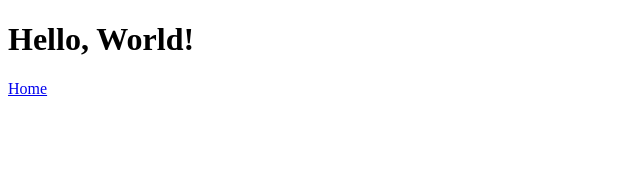
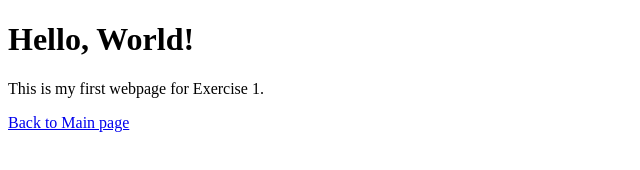
Before and after one commit to HasinaHamidi123/Course_1_demo, a plain HTML site: page exercise-1.html in a window 1280 px wide. Shown: the whole page, without its empty margins (0-640 px from the left). Drawn offline with Linux system fonts and the light colour scheme.

Commit message:
Added index.html file as main file of the web site. added exercise-1.html file as solution to exercise-1. Added links from index to exercise-1 and back.

```diff
--- a/exercise-1.html
+++ b/exercise-1.html
@@ -2,11 +2,11 @@
 <html lang="en">
 <head>
   <meta charset="UTF-8">
-  <title>Exercise-1</title>
+  <title>My First Webpage</title>
 </head>
 <body>
     <h1>Hello, World!</h1>
-    <p><a href="index.html">Home</a></p>
-
+    <p>This is my first webpage for Exercise 1.</p>
+    <a href=" index.html">Back to Main page</a>
 </body>
 </html>
```
